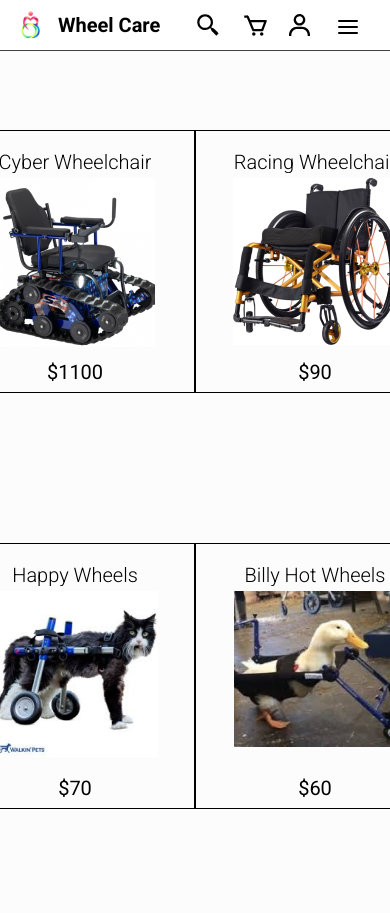
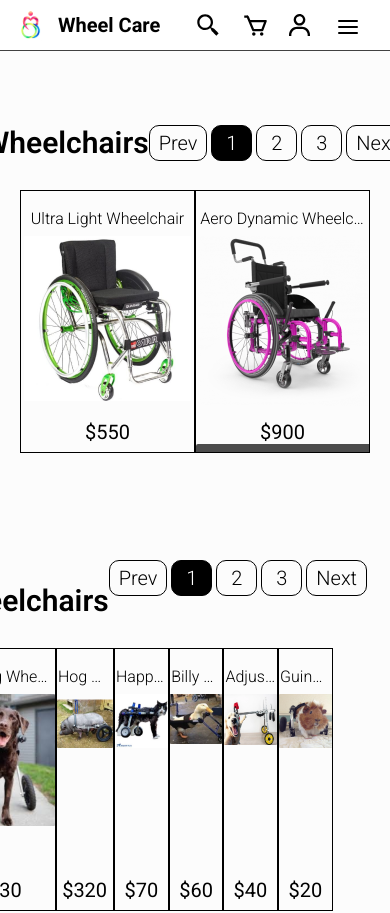
Before and after one commit to Fuz7/Wheel-Care, a React (Vite) app: page /shop in a window 390 px wide. Shown: the top 913 px of the page. Built offline with nearby package versions, Linux system fonts and the light colour scheme.

Commit message:
Make shop wheelchair sect responsive -> 640px above

```diff
--- a/src/components/Shop/Shop.jsx
+++ b/src/components/Shop/Shop.jsx
@@ -18,7 +18,7 @@ import { Link } from 'react-router-dom';
 export default function Shop() {
   return (
     <section className="min-h-[1000px] flex flex-col items-center">
-      <div className="flex flex-col mt-[60px]  max-w-[1440px] min-w-[1440px]">
+      <div className="flex flex-col mt-[120px]  max-w-[1440px]">
         <WheelChairContainer />
         <PetWheelChairContainer />
       </div>
@@ -32,7 +32,7 @@ function WheelChairContainer() {
   },[])
   return (
     <div className="flex flex-col mb-[80px]">
-      <div className="flex justify-between">
+      <div className="flex px-[40px] justify-between">
         <h2 className="font-Roboto font-semibold text-[30px]">Wheelchairs</h2>
 
         <div className="flex items-center gap-[4px]">
@@ -74,7 +74,8 @@ function WheelChairContainer() {
           </div>
         </div>
       </div>
-      <div className="flex gap mt-[25px]">
+      <div className="grid w-lvw max-w-full px-[20px] grid-cols-2 md:grid-cols-3 self-center
+      lg:grid-cols-4 xl:grid-cols-5 2xl:grid-cols-6 max-h-[263px] overflow-hidden mt-[25px] ">
         <ShopCard
           name={'Ultra Light Wheelchair'}
           imgSrc={ultraLight}
@@ -141,7 +142,7 @@ function ShopCard({ name, imgSrc, price, rating, tags }) {
 
   return (
     <div
-      className="min-w-[240px] min-h-[263px] border border-black
+      className="min-h-[263px] border border-black
           flex flex-col items-center cursor-pointer relative overflow-hidden
           "
       ref={elementRef}
@@ -149,16 +150,16 @@ function ShopCard({ name, imgSrc, price, rating, tags }) {
       onMouseLeave={handleMouseLeave}
     >
       <p
-        className="max-w-[200px] mt-4 text-nowrap overflow-hidden
-             text-ellipsis  text-[20px]
+        className="max-w-[95%] mt-4 text-nowrap overflow-hidden
+             text-ellipsis  text-[16px] lg:text-[20px]
             font-Roboto font-light max-h-[26px]"
       >
         {name}
       </p>
-      <img className="mt-[5px] rounded-[1px]" src={imgSrc} alt="Wheelchair" />
+      <img className="mt-[5px] rounded-[1px] object-contain" src={imgSrc} alt="Wheelchair" />
       <p className="mt-auto mb-[5px] font-Roboto  text-[20px]">${price}</p>
       <span
-        className="absolute bottom-0 left-0 min-w-[240px]
+        className="absolute bottom-0 left-0 min-w-full
         min-h-[150px] bg-[#000000b2] rounded-t-[2px] flex flex-col px-[15px] pt-4 pb-3
         items-center transition-transform translate-y-[150px]
         "
@@ -198,7 +199,7 @@ function ShopCard({ name, imgSrc, price, rating, tags }) {
 function PetWheelChairContainer() {
   return (
     <div
-      className="mt-90px max-w-[1440px] min-w-[1440px] flex
+      className="mt-90px max-w-[1440px] w-lvw flex
         flex-col"
     >
       <div className="flex flex-col">
```
